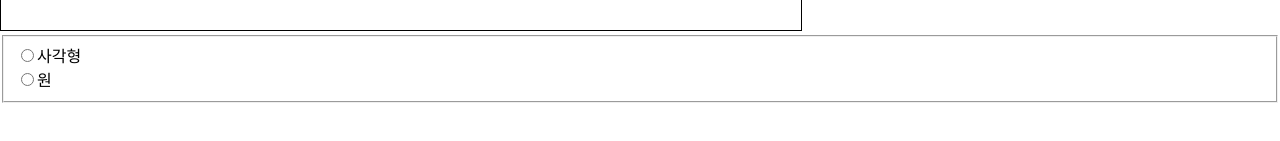
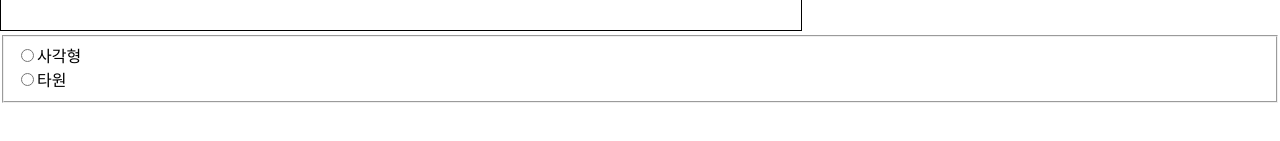
Before and after one commit to whsung0330/SW_Project, a React (Create React App) app: page / in a window 1280 px wide. Shown: the part 571-712 px from the top of the page. Built offline with nearby package versions, Linux system fonts and the light colour scheme.

Commit message:
fix: ShapeButton의 input value 수정 circle -> ellipse

```diff
--- a/src/view/ShapeButton.tsx
+++ b/src/view/ShapeButton.tsx
@@ -20,12 +20,12 @@ const ShapeButton: React.FC<{ viewModel: CanvasViewModel }> = ({
       <div>
         <input
           type="radio"
-          id="circle"
+          id="ellipse"
           name="shapeType"
-          value="circle"
-          onChange={() => (viewModel.shapeType = "circle")}
+          value="ellipse"
+          onChange={() => (viewModel.shapeType = "ellipse")}
         />
-        <label>원</label>
+        <label>타원</label>
       </div>
     </fieldset>
   );
```
